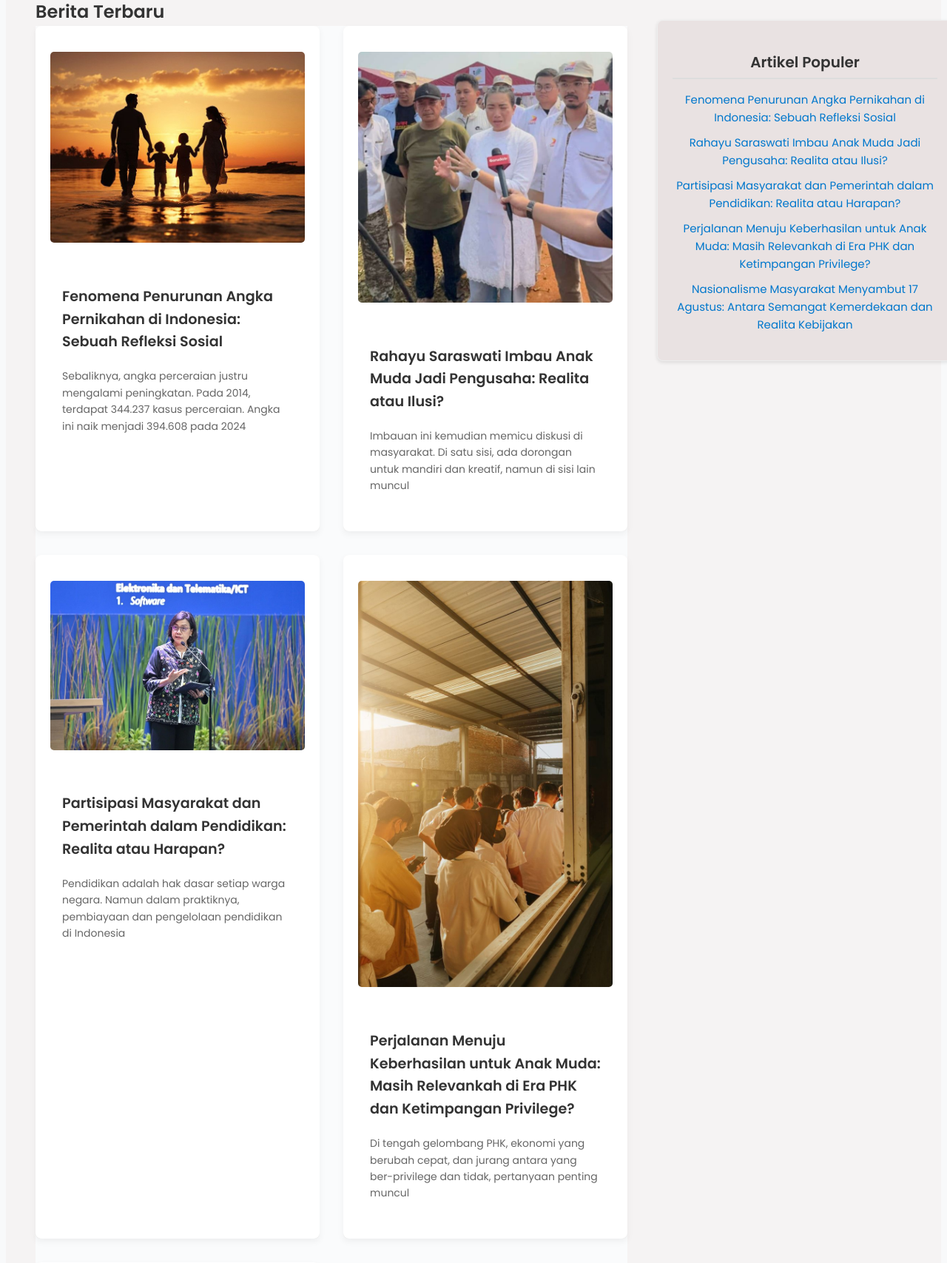
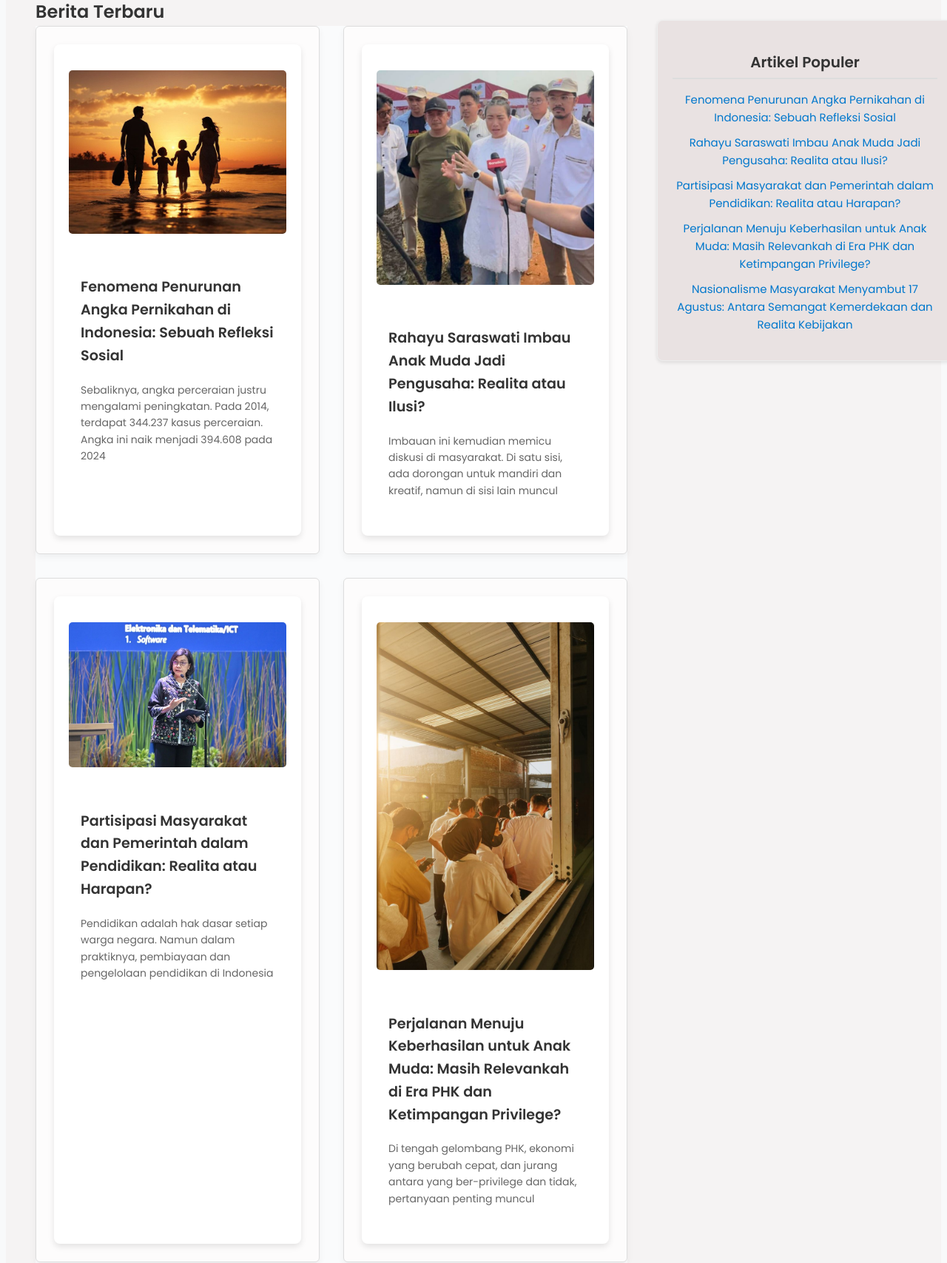
Before and after one commit to Hardiansyah46/haji-ojers, a PHP site: page /haji-ojers/ in a window 1280 px wide. Shown: the part 71-1778 px from the top of the page at 74% size. Run offline with PHP 8.4, Linux system fonts and the light colour scheme.

Commit message:
megnguandad

```diff
--- a/css/style.css
+++ b/css/style.css
@@ -422,7 +422,6 @@ ul li a:hover {
   text-decoration: underline;
 }
 
-<<<<<<< HEAD
 /* Layout dasar */
 .menu-card {
   border: 1px solid #ddd;
@@ -494,8 +493,6 @@ ul li a:hover {
   border: 1px dashed #ccc;
 }
 
-=======
->>>>>>> 4bdc2a3 (mengubah tampilanya dari index.html jadi index.php)
 /* Navbar right (hamburger) */
 #hamburger-menu {
   display: none;
```
